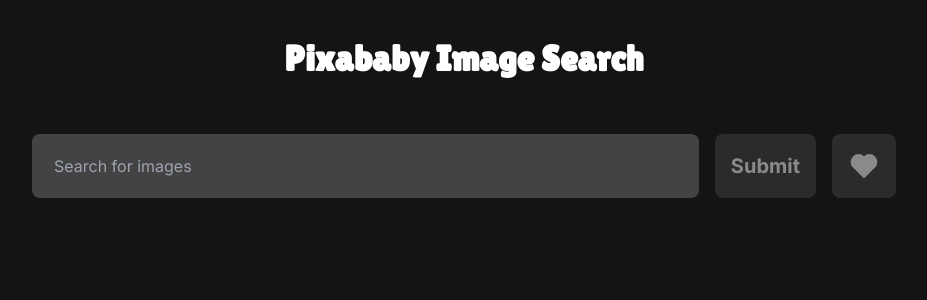
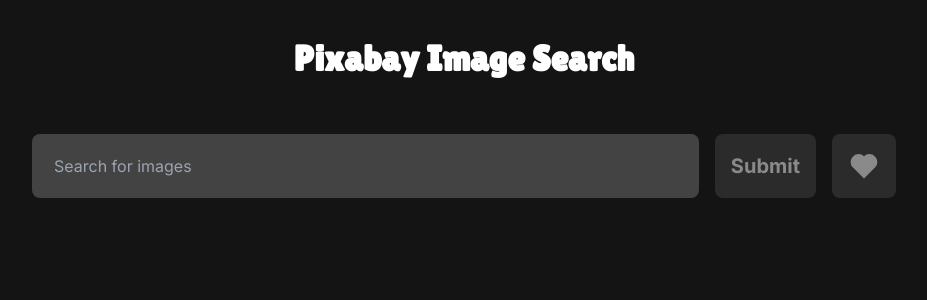
Before and after one commit to nozma-knows/pixabay-image-search, a Next.js app: page / in a window 1280 px wide. Shown: the top 300 px of the page, without its empty margins (176-1103 px from the left). Built offline with nearby package versions, Linux system fonts and the light colour scheme.

Commit message:
Fixed typo in title.

```diff
--- a/src/app/page.tsx
+++ b/src/app/page.tsx
@@ -1,7 +1,7 @@
 import Searchbar from "@/components/ui/searchbar";
 import MasonryGrid from "@/components/ui/masonry-grid";
 
-const title = "Pixababy Image Search";
+const title = "Pixabay Image Search";
 
 export default function Home() {
   return (
```
